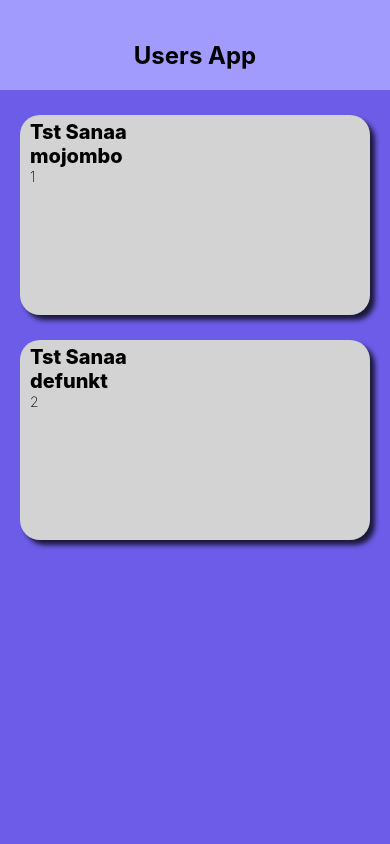
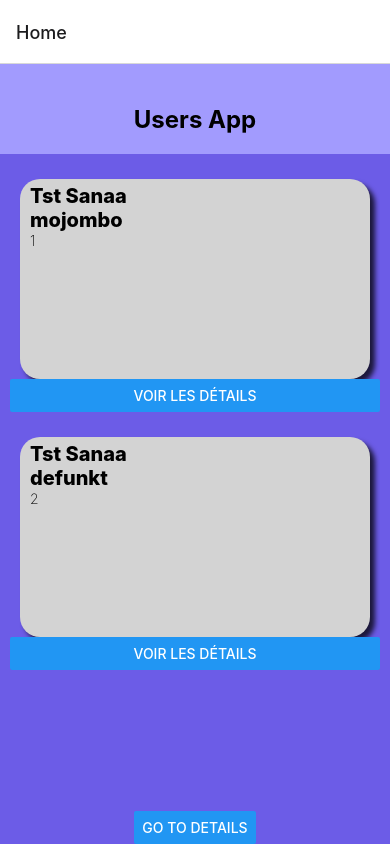
Before and after one commit to DALLESANAA/UsersApp, a React Native app: screen /Home in a window 390 px wide. Built offline with nearby package versions, Linux system fonts and the light colour scheme.

Commit message:
navigation sans param

```diff
--- a/App.js
+++ b/App.js
@@ -1,7 +1,18 @@
 import React from 'react';
+import { NavigationContainer } from '@react-navigation/native';
+import { createNativeStackNavigator } from '@react-navigation/native-stack';
 
-import Home from './src/screens/homeScreen';
+import HomeScreen from './src/screens/homeScreen';
+import DetailsScreen from './src/screens/userDetails';
 
+const Stack = createNativeStackNavigator();
 export default function App() {
-  return <Home />;
+  return (
+    <NavigationContainer>
+      <Stack.Navigator initialRouteName="Home">
+        <Stack.Screen name="Home" component={HomeScreen} />
+        <Stack.Screen name="Details" component={DetailsScreen} />
+      </Stack.Navigator>
+    </NavigationContainer>
+  );
 }
--- a/package.json
+++ b/package.json
@@ -10,11 +10,15 @@
     "eject": "expo eject"
   },
   "dependencies": {
+    "@react-navigation/native": "^6.0.10",
+    "@react-navigation/native-stack": "^6.6.1",
     "expo": "^44.0.0",
     "expo-status-bar": "~1.2.0",
     "react": "17.0.1",
     "react-dom": "17.0.1",
     "react-native": "0.64.3",
+    "react-native-safe-area-context": "3.3.2",
+    "react-native-screens": "~3.10.1",
     "react-native-web": "0.17.1"
   },
   "devDependencies": {
--- a/src/components/userCard.js
+++ b/src/components/userCard.js
@@ -1,9 +1,9 @@
 import React from 'react';
-import { View, Text, StyleSheet, Dimensions } from 'react-native';
+import { View, Text, StyleSheet, Dimensions,Button } from 'react-native';
 
 
 const iconColor = '#6c5ce7';
-const userCard = ({ info }) => {
+const userCard = ({ info, navigation }) => {
     const { login, id } = info;
 
     return (
@@ -13,7 +13,6 @@ const userCard = ({ info }) => {
                     <Text style={styles.loginStyle}>Tst Sanaa</Text>
                     <Text style={styles.loginStyle}>{login}</Text>
                     <Text style={styles.idStyle}>{id}</Text>
-
                 </View>
             </View>
         </View>
--- a/src/screens/homeScreen.js
+++ b/src/screens/homeScreen.js
@@ -1,6 +1,5 @@
 import React from 'react';
-import { StyleSheet, Text, View, StatusBar, FlatList } from 'react-native';
-
+import { StyleSheet, Text, View, StatusBar, FlatList,Button } from 'react-native';
 import Header from '../components/header';
 import Card from '../components/userCard';
 
@@ -25,7 +24,9 @@ const users = [
         following_url: "https://api.github.com/users/defunkt/following{/other_user}",
     },
 ];
-const HomeScreen = () => {
+
+
+const HomeScreen = ({navigation}) => {
     return (
         <View style={styles.container}>
             <Header label="Users App" />
@@ -35,11 +36,23 @@ const HomeScreen = () => {
             <FlatList
                 data={users}
                 renderItem={({ item }) => {
-                    return <Card info={item} />;
+                    return (
+                    <View>
+                        <Card info={item} />
+                        <Button title="Voir les détails"
+                        onPress={() => navigation.navigate('Details')}
+
+                        />
+                   </View>
+                    );
                 }}
                 keyExtractor={(user) => user.id.toString()}
                 showsVerticalScrollIndicator={false}
-            />
+                />
+                  <Button
+                        title="Go to Details"
+                        onPress={() => navigation.navigate('Details')}
+                />
 
         </View>
     );
@@ -53,4 +66,5 @@ const styles = StyleSheet.create({
         // justifyContent: 'center',
     },
 });
+
 export default HomeScreen;
--- /dev/null
+++ b/src/screens/userDetails.js
@@ -0,0 +1,14 @@
+import React from 'react';
+import { StyleSheet, Text, View, StatusBar, FlatList, Button  } from 'react-native';
+
+const UserDetails = ({ navigation })  => {
+    return (
+        <View >
+            <Text>User Details Screen</Text>
+            <Button title="Home" onPress={() => navigation.navigate('Home')} />
+            <Button title="Retour" onPress={() => navigation.goBack()} />
+        </View>
+    );
+};
+
+export default UserDetails;
```
Also changed, not shown: 1 other file (tests, documents, lock files or other folders).
